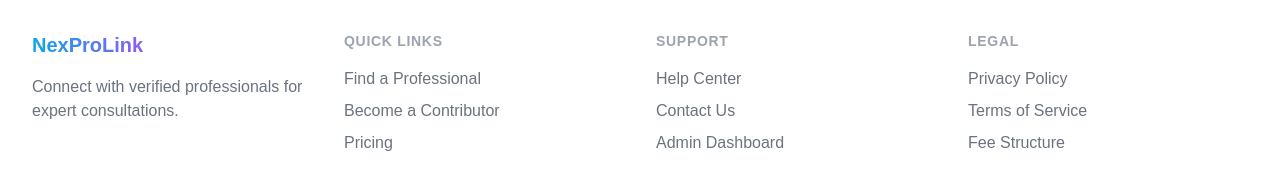
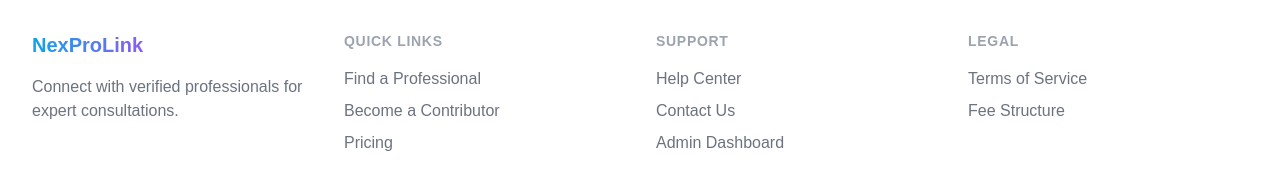
Before and after one commit to bmillertx/NexProLink_sync, a Next.js app in the folder frontend/: page / in a window 1280 px wide. Shown: the part 2601-2774 px from the top of the page. Built offline with nearby package versions, Linux system fonts and the light colour scheme; no server answers; a web font is replaced by a local one.

Commit message:
Remove Privacy Policy link from footer as it's covered in Terms of Service

```diff
--- a/frontend/src/components/layout/Footer.tsx
+++ b/frontend/src/components/layout/Footer.tsx
@@ -64,11 +64,6 @@ const Footer = () => {
             <h3 className="text-sm font-semibold text-gray-400 uppercase tracking-wider">Legal</h3>
             <ul className="mt-4 space-y-2">
               <li>
-                <Link href="/privacy" className="text-gray-500 dark:text-gray-400 hover:text-primary-500">
-                  Privacy Policy
-                </Link>
-              </li>
-              <li>
                 <Link href="/legal/terms-of-service" className="text-gray-500 dark:text-gray-400 hover:text-primary-500">
                   Terms of Service
                 </Link>
```
